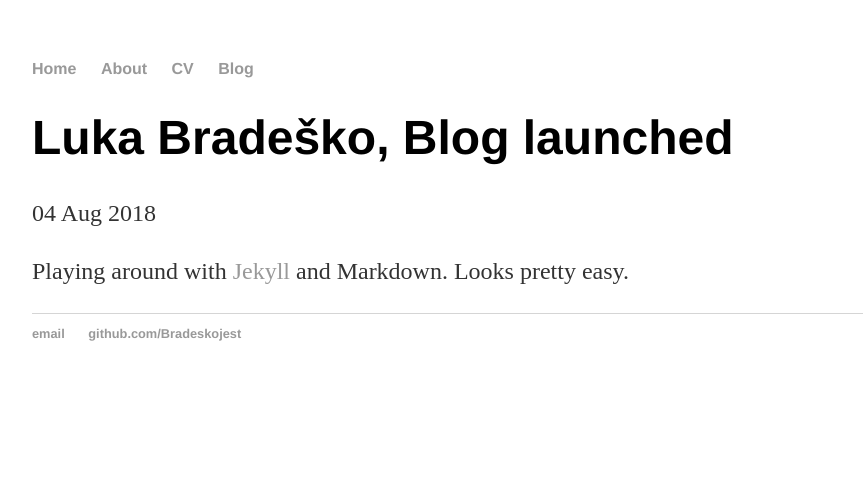
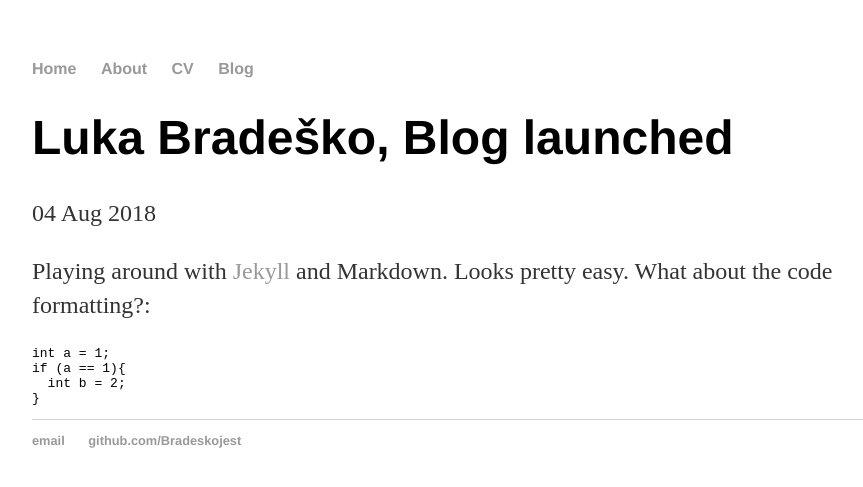
Before and after one commit to lbradesko/lbradesko.github.io, a Jekyll site: the page built from _posts/2018-08-04-lbradesko-blog-started.md, in a window 1280 px wide. Shown: the top 487 px of the page, without its empty margins (160-1023 px from the left). Built offline with Jekyll 4.4.1, drawn with Linux system fonts in a browser that asks for light colours.

Commit message:
Update 2018-08-04-lbradesko-blog-started.md

````diff
--- a/_posts/2018-08-04-lbradesko-blog-started.md
+++ b/_posts/2018-08-04-lbradesko-blog-started.md
@@ -5,3 +5,10 @@ date: 2018-08-04
 ---
 
 Playing around with [Jekyll](http://jekyllrb.com) and Markdown. Looks pretty easy.
+What about the code formatting?:
+```java
+int a = 1;
+if (a == 1){
+  int b = 2;
+}
+```
````
